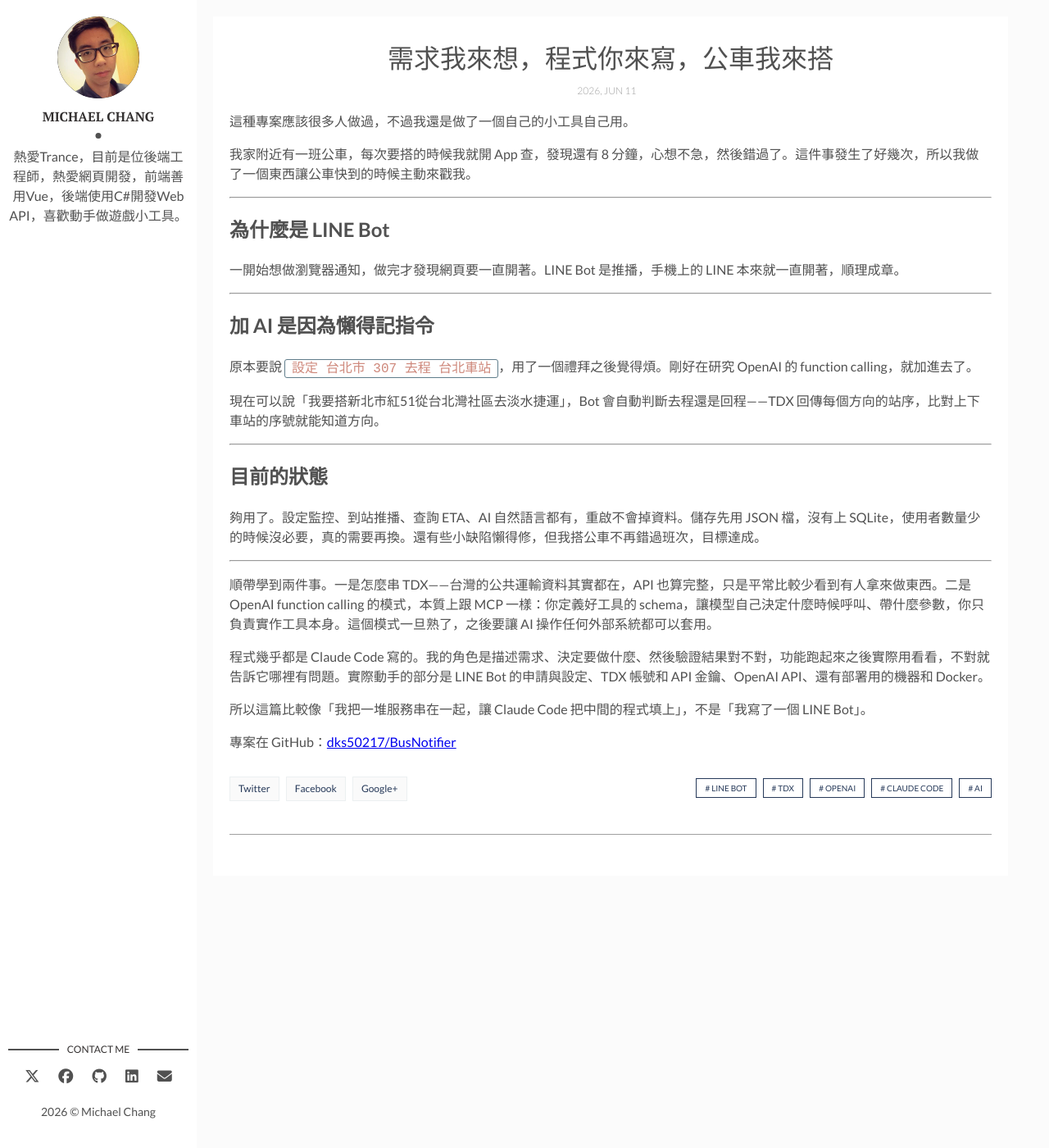
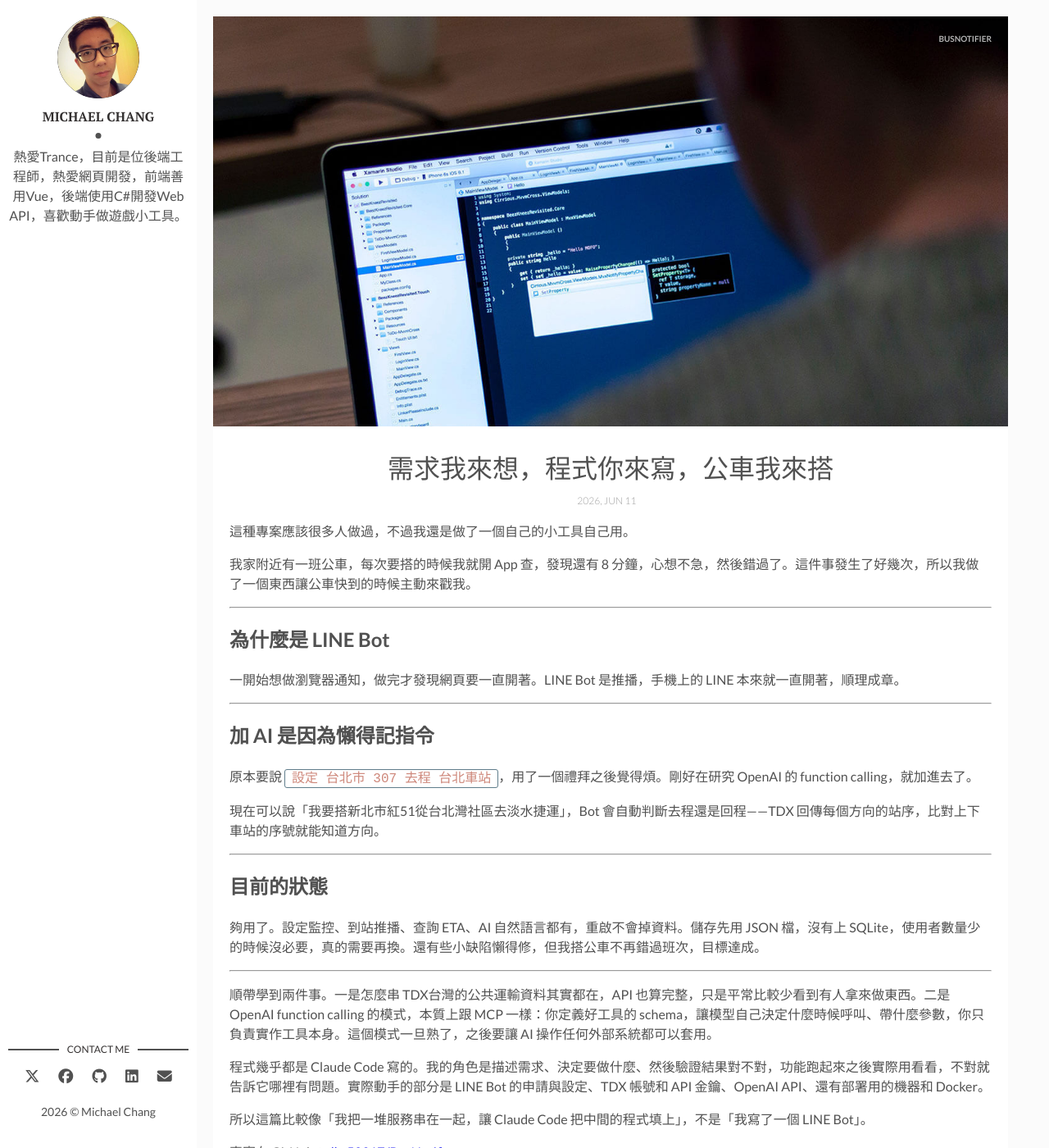
Before and after one commit to dks50217/dks50217.github.io, a Jekyll site: the page built from _posts/2026-06-11-BusNotifier.markdown, in a window 1280 px wide and 1400 px high. Shown: the whole window at 82% size. Built offline with Jekyll 4.4.1, drawn with Linux system fonts in a browser that asks for light colours; nearby versions of some CDN libraries; comment, search, counter and statistics services are not loaded.

Commit message:
update image

```diff
--- a/_posts/2026-06-11-BusNotifier.markdown
+++ b/_posts/2026-06-11-BusNotifier.markdown
@@ -3,7 +3,7 @@
 title: 需求我來想，程式你來寫，公車我來搭
 date: 2026-06-11 00:00:00 +0000
 description: 用 Claude Code 把 TDX、LINE Bot、OpenAI 串在一起，做一個公車到站推播工具。
-img:
+img: how-to-start.jpg
 fig-caption: BusNotifier
 tags: [LINE Bot, TDX, OpenAI, Claude Code, AI]
 ---
@@ -34,7 +34,7 @@
 
 ---
 
-順帶學到兩件事。一是怎麼串 TDX——台灣的公共運輸資料其實都在，API 也算完整，只是平常比較少看到有人拿來做東西。二是 OpenAI function calling 的模式，本質上跟 MCP 一樣：你定義好工具的 schema，讓模型自己決定什麼時候呼叫、帶什麼參數，你只負責實作工具本身。這個模式一旦熟了，之後要讓 AI 操作任何外部系統都可以套用。
+順帶學到兩件事。一是怎麼串 TDX台灣的公共運輸資料其實都在，API 也算完整，只是平常比較少看到有人拿來做東西。二是 OpenAI function calling 的模式，本質上跟 MCP 一樣：你定義好工具的 schema，讓模型自己決定什麼時候呼叫、帶什麼參數，你只負責實作工具本身。這個模式一旦熟了，之後要讓 AI 操作任何外部系統都可以套用。
 
 程式幾乎都是 Claude Code 寫的。我的角色是描述需求、決定要做什麼、然後驗證結果對不對，功能跑起來之後實際用看看，不對就告訴它哪裡有問題。實際動手的部分是 LINE Bot 的申請與設定、TDX 帳號和 API 金鑰、OpenAI API、還有部署用的機器和 Docker。
 
```
